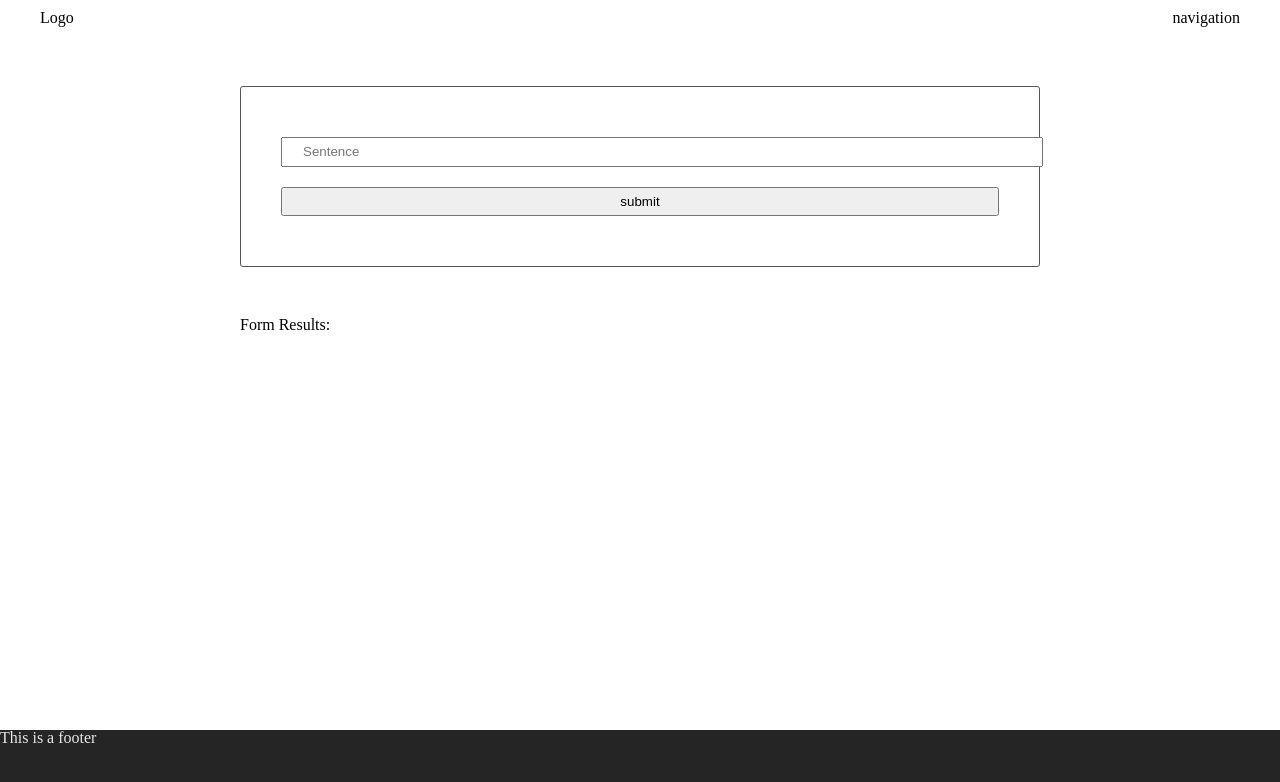
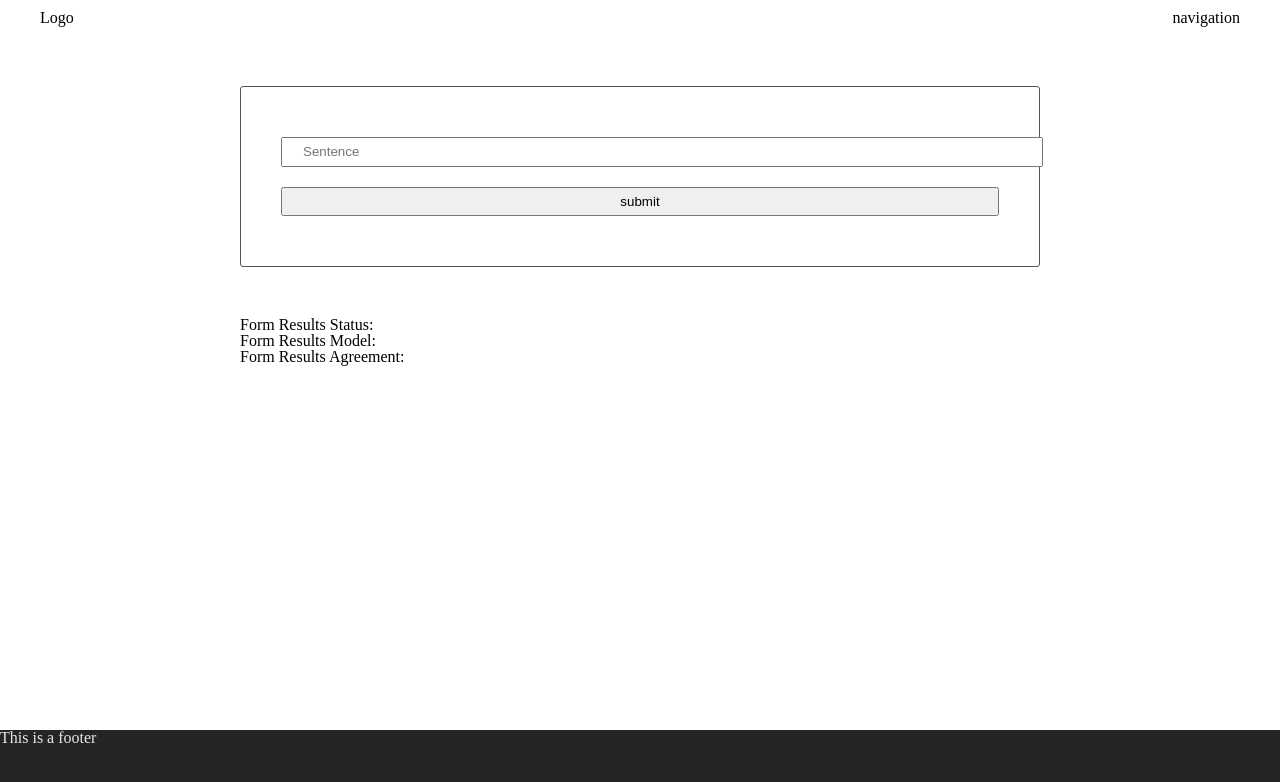
Before and after one commit to AM-Exercises/exersice4, a website built with webpack: page src/client/views/index.html in a window 1280 px wide. Built offline with nearby package versions, Linux system fonts and the light colour scheme.

Commit message:
Add files via upload

```diff
--- a/src/client/views/index.html
+++ b/src/client/views/index.html
@@ -26,8 +26,12 @@
             <section>
 
             <section>
-                <strong>Form Results:</strong>
-                <div id="results"></div>
+                <strong>Form Results Status:</strong>
+                <div id="results-status"></div>
+                <strong>Form Results Model:</strong>
+                <div id="results-model"></div>
+                <strong>Form Results Agreement:</strong>
+                <div id="results-agreement"></div>
             </section>
         </main>
 
```
